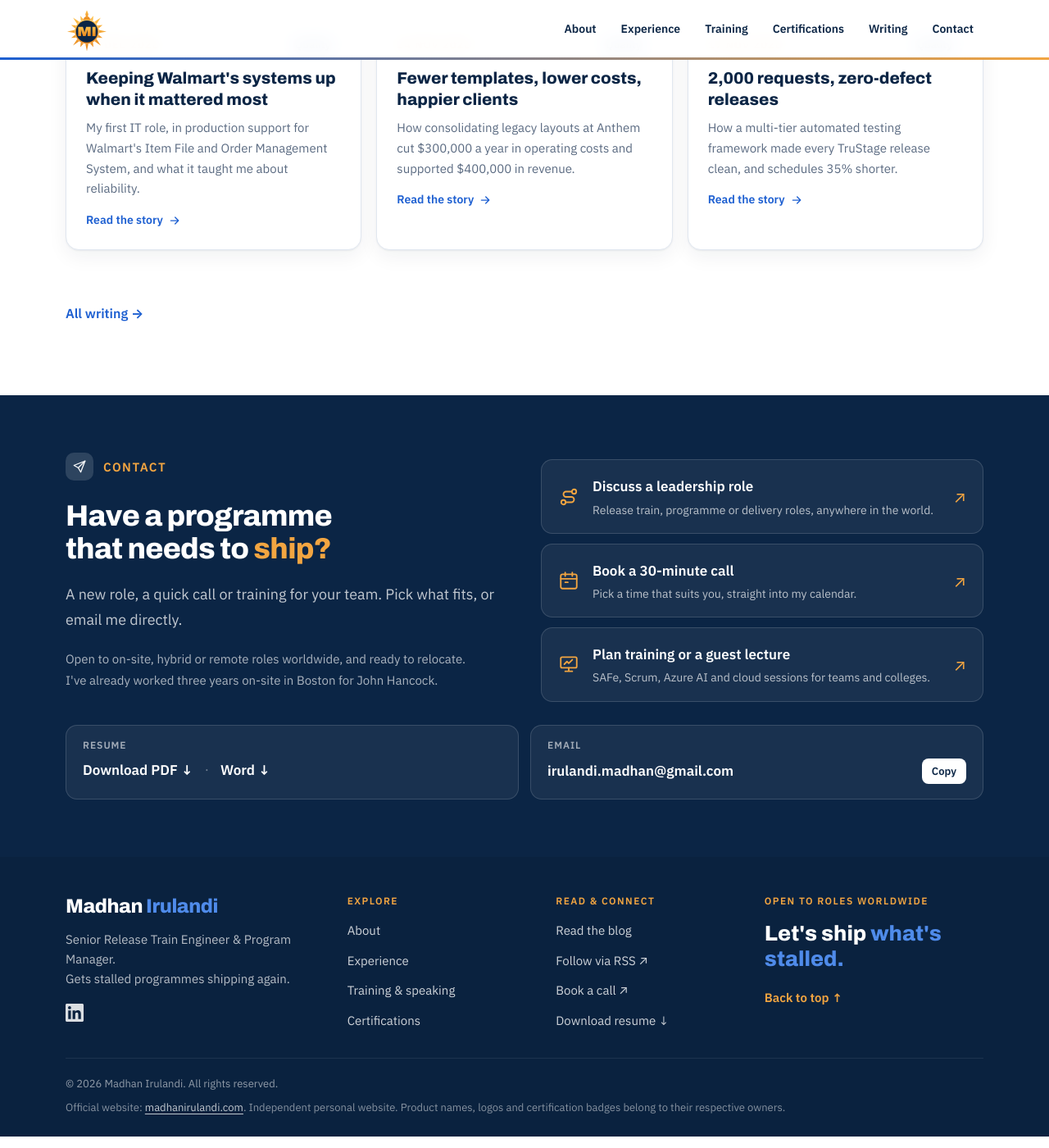
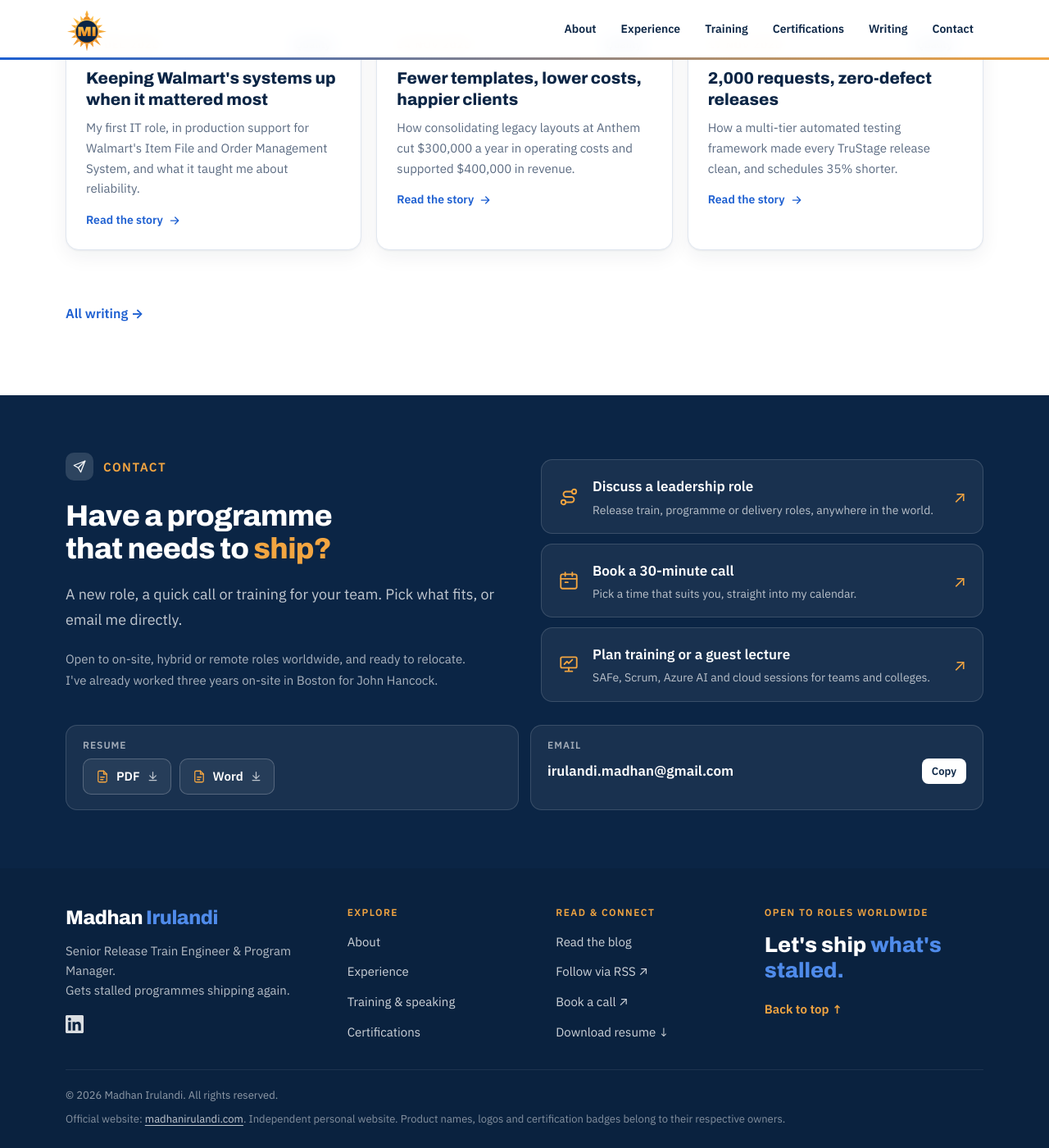
Before and after one commit to Madhan-I/Madhan-I.github.io, a Jekyll site: the page built from index.html, in a window 1280 px wide and 1400 px high, scrolled down 11255 px. Shown: the whole window at 82% size. Built offline with Jekyll 4.4.1, drawn with Linux system fonts in a browser that asks for light colours.

Commit message:
Resume card: separate PDF and Word icon buttons
Co-Authored-By: Claude Opus 5.5 <noreply@anthropic.com>
Claude-Session: https://claude.ai/code/session_01MFRrTt7LBDdX57m85KHNGp

```diff
--- a/_includes/icons.html
+++ b/_includes/icons.html
@@ -23,4 +23,6 @@
   <symbol id="i-linkedin" viewBox="0 0 24 24" fill="currentColor"><path d="M20.45 20.45h-3.55v-5.57c0-1.33-.03-3.04-1.85-3.04-1.85 0-2.14 1.45-2.14 2.94v5.67H9.35V9h3.41v1.56h.05c.48-.9 1.64-1.85 3.37-1.85 3.6 0 4.27 2.37 4.27 5.46v6.28zM5.34 7.43a2.06 2.06 0 1 1 0-4.13 2.06 2.06 0 0 1 0 4.13zM7.12 20.45H3.56V9h3.56v11.45zM22.22 0H1.77C.79 0 0 .77 0 1.73v20.54C0 23.23.79 24 1.77 24h20.45c.98 0 1.78-.77 1.78-1.73V1.73C24 .77 23.2 0 22.22 0z"/></symbol>
   <symbol id="i-cal" viewBox="0 0 24 24" fill="none" stroke="currentColor" stroke-width="1.7" stroke-linecap="round" stroke-linejoin="round"><rect x="3" y="5" width="18" height="16" rx="2"/><path d="M16 3v4M8 3v4M3 10h18M8 14h3"/></symbol>
   <symbol id="i-pin" viewBox="0 0 24 24" fill="none" stroke="currentColor" stroke-width="1.7" stroke-linecap="round" stroke-linejoin="round"><path d="M12 21s-7-6.2-7-11.5A7 7 0 0 1 19 9.5C19 14.8 12 21 12 21z"/><circle cx="12" cy="9.5" r="2.5"/></symbol>
+  <symbol id="i-file" viewBox="0 0 24 24" fill="none" stroke="currentColor" stroke-width="1.7" stroke-linecap="round" stroke-linejoin="round"><path d="M14 3H7a2 2 0 0 0-2 2v14a2 2 0 0 0 2 2h10a2 2 0 0 0 2-2V8z"/><path d="M14 3v5h5M9 13h6M9 17h4"/></symbol>
+  <symbol id="i-down" viewBox="0 0 24 24" fill="none" stroke="currentColor" stroke-width="2" stroke-linecap="round" stroke-linejoin="round"><path d="M12 4v12M6 11l6 6 6-6M5 20h14"/></symbol>
 </svg>
--- a/assets/css/style.css
+++ b/assets/css/style.css
@@ -643,3 +643,9 @@ footer .wrap.f-grid { display: grid; grid-template-columns: 1.4fr 1fr 1fr 1.2fr;
 .contact-top .note { margin-top: 20px; }
 .contact-row.duo-row { grid-template-columns: 1fr 1fr; margin-top: 28px; }
 @media (max-width: 640px) { .contact-row.duo-row { grid-template-columns: 1fr; } }
+
+.file-btn { display: inline-flex; align-items: center; gap: 8px; padding: 9px 14px; border-radius: 10px; border: 1px solid rgba(255, 255, 255, .22); background: rgba(255, 255, 255, .06); color: #FFFFFF; font-weight: 700; font-size: 15px; text-decoration: none; transition: border-color .2s, background .2s; }
+.file-btn .ic { width: 18px; height: 18px; color: #F2A541; }
+.file-btn .ic.dl { width: 15px; height: 15px; color: rgba(255, 255, 255, .7); }
+.file-btn:hover { border-color: #F2A541; background: rgba(255, 255, 255, .1); }
+.card .row.res { gap: 10px; }
--- a/index.html
+++ b/index.html
@@ -206,7 +206,7 @@ layout: default
       <div class="card">
         <span class="k">Resume</span>
         <div class="row res">
-          {% if p.resume_file != "" %}<a class="v" href="{{ '/assets/resume/' | append: p.resume_file | relative_url }}" data-goatcounter-click="click-contact-resume" download>Download PDF ↓</a><span class="sep"> · </span><a class="v" href="{{ '/assets/resume/Madhan-Irulandi-Resume.docx' | relative_url }}" data-goatcounter-click="click-contact-resume-word" download>Word ↓</a>
+          {% if p.resume_file != "" %}<a class="file-btn" href="{{ '/assets/resume/' | append: p.resume_file | relative_url }}" data-goatcounter-click="click-contact-resume" download aria-label="Download resume as PDF"><svg class="ic" aria-hidden="true"><use href="#i-file"/></svg><span>PDF</span><svg class="ic dl" aria-hidden="true"><use href="#i-down"/></svg></a><a class="file-btn" href="{{ '/assets/resume/Madhan-Irulandi-Resume.docx' | relative_url }}" data-goatcounter-click="click-contact-resume-word" download aria-label="Download resume as Word"><svg class="ic" aria-hidden="true"><use href="#i-file"/></svg><span>Word</span><svg class="ic dl" aria-hidden="true"><use href="#i-down"/></svg></a>
           {% else %}<a class="v" href="mailto:{{ p.email }}?subject=Resume%20request">Request by email</a>{% endif %}
         </div>
       </div>
```
